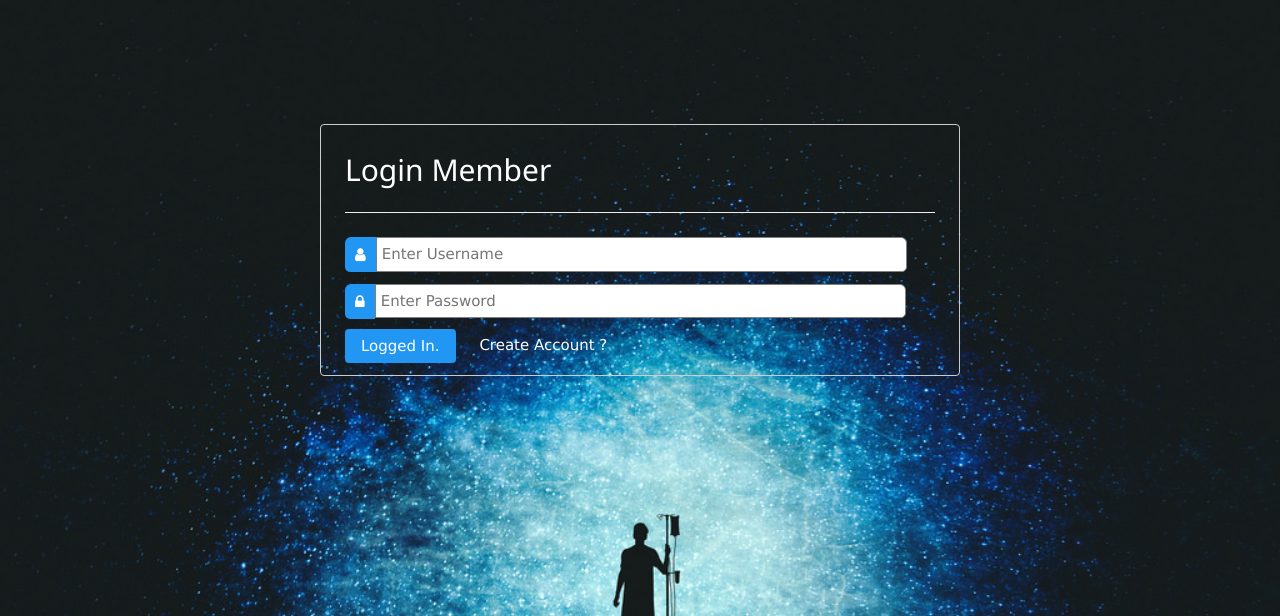
After one commit to trojan302/dostupidthing.v.0.0.2, a PHP site: page /login.php in a window 1280 px wide. The commit adds this page. Shown: the top 616 px of the page. Run offline with PHP 8.4, Linux system fonts and the light colour scheme.

Commit message:
Penambahan Login Member

```diff
--- a/about.php
+++ b/about.php
@@ -1,4 +1,10 @@
 <?php
+session_start();
+
+if (!isset($_SESSION['uname'])) {
+  echo '<meta http-equiv="Refresh" content="0;url=login.php" />';
+}
+
 include "config/config.php";
 include "views/header.php";
 
--- a/index.php
+++ b/index.php
@@ -1,4 +1,10 @@
 <?php
+session_start();
+
+if (!isset($_SESSION['uname'])) {
+  echo '<meta http-equiv="Refresh" content="0;url=login.php" />';
+}
+
 include "config/config.php";
 include "views/header.php";
 
--- /dev/null
+++ b/login.php
@@ -0,0 +1,48 @@
+<?php
+include "config/config.php";
+?>
+<!DOCTYPE html>
+<html>
+<head>
+	<meta charset="utf-8">
+	<meta http-equiv="X-UA-Compatible" content="IE=edge">
+	<title>Login Page</title>
+	<link rel="stylesheet" href="<?= $base_dir; ?>libs/css/betta.css">
+	<link rel="stylesheet" href="<?= $base_dir; ?>libs/css/blog.css">
+	<link rel="stylesheet" href="<?= $base_dir; ?>libs/font-awesome/css/font-awesome.css">
+	<link rel="icon" type="image/png" href="<?= $base_dir; ?>libs/img/icon.png">
+	<style>
+		.betta-bg1{
+		  background-image: url(libs/img/one_step_at_a_time.jpg);
+		  background-size: cover;
+		  color: white;
+		}
+	</style>
+</head>
+<body class="betta-bg1">
+
+	<div class="betta-display-container">
+		<form action="<?= $base_dir; ?>config/login_act.php" method="POST">
+		<div class="betta-display-middle betta-border betta-padding-large betta-round" style="margin-top: 250px;width: 50%;">
+			<h2>Login Member</h2>
+			<hr>
+			<div class="betta-group">
+				<i class="fa fa-user fa-1x betta-left betta-blue" style="border-top-left-radius:6px;border-bottom-left-radius:5px;margin-right: 0px;padding:10px;"></i>
+				<input type="text" name="username" class="betta-left" placeholder="Enter Username" style="border-top-right-radius:6px;border-bottom-right-radius:5px;border: 1px solid grey;width: 90%;padding: 5px;" required>
+			</div>
+			<br>
+			<div class="betta-group">
+				<i class="fa fa-lock fa-1x betta-left betta-blue" style="border-top-left-radius:6px;border-bottom-left-radius:5px;margin-right: 0px;padding:10px;"></i>
+				<input type="password" name="email" class="betta-left" placeholder="Enter Password" style="border-top-right-radius:6px;border-bottom-right-radius:5px;border: 1px solid grey;width: 90%;padding: 5px;" required>
+			</div>
+			<br><br>
+			<input type="submit" name="login" class="betta-btn betta-round betta-blue" value="Logged In.">
+			&nbsp;&nbsp;&nbsp;
+			<a href="register.php" style="text-decoration: none;">Create Account ?</a>
+		</div>
+		</form>
+
+	</div>
+
+</body>
+</html>
--- a/post.php
+++ b/post.php
@@ -1,4 +1,10 @@
 <?php
+session_start();
+
+if (!isset($_SESSION['uname'])) {
+  echo '<meta http-equiv="Refresh" content="0;url=login.php" />';
+}
+
 include "config/config.php";
 include "views/header.php";
 
--- a/project.php
+++ b/project.php
@@ -1,4 +1,10 @@
 <?php
+session_start();
+
+if (!isset($_SESSION['uname'])) {
+  echo '<meta http-equiv="Refresh" content="0;url=login.php" />';
+}
+
 include "config/config.php";
 include "views/header.php";
 
```
Also changed, not shown: config/contact_act.php (+12 -1 lines), config/function.php (added, +19 -0 lines), config/login_act.php (added, +25 -0 lines), contact.php (+9 -2 lines), logout.php (added, +7 -0 lines), views/header.php (+27 -8 lines), .htaccess, libs/img/one_step_at_a_time.jpg (added).
